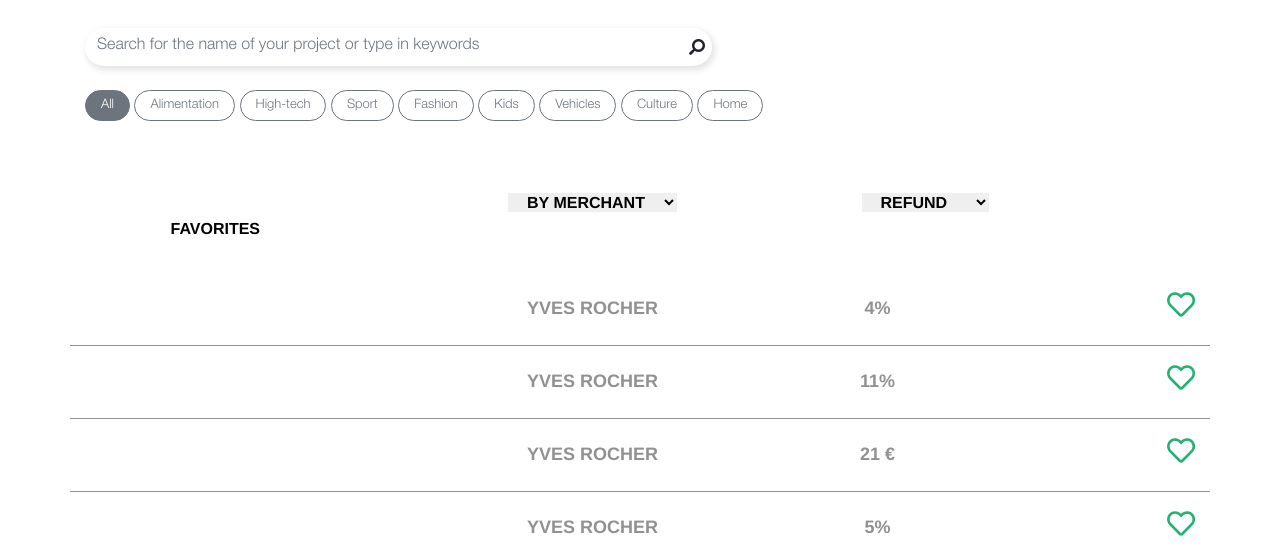
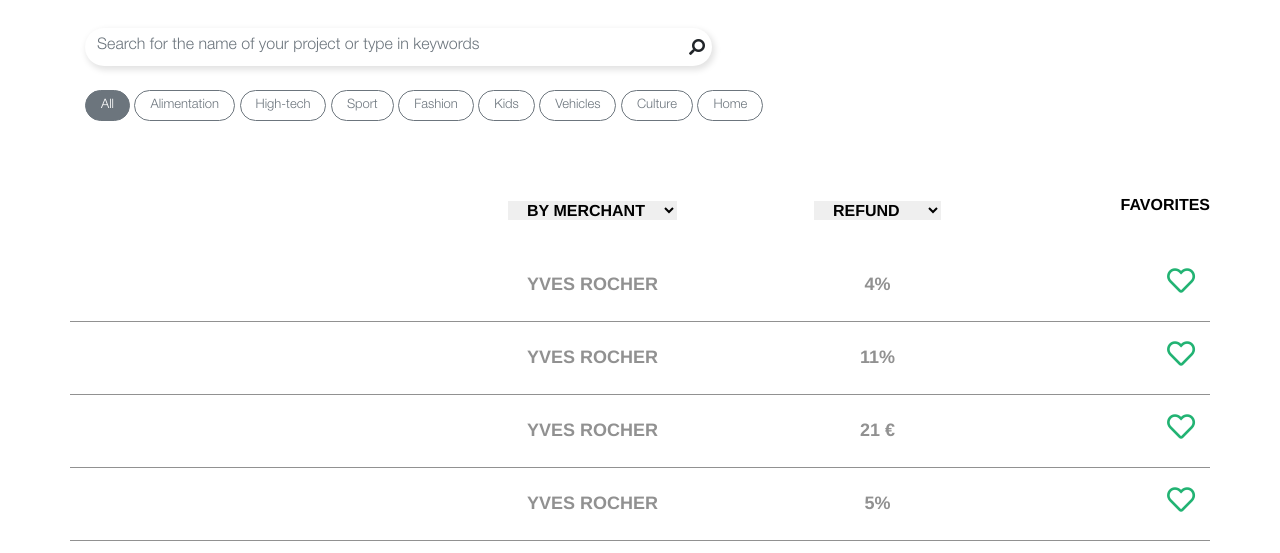
Before and after one commit to mehedihasan806/clients, a plain HTML site: page brands.html in a window 1280 px wide. Shown: the part 193-746 px from the top of the page. Drawn offline with nearby package versions, Linux system fonts and the light colour scheme; a script that the page names is missing.

Commit message:
Add files via upload

```diff
--- a/brands.html
+++ b/brands.html
@@ -121,7 +121,7 @@
               <div class="col-md-12">
                  <div class="row align-items-center pb-3">
                      <div class="col-md-4 col-3"></div>
-                     <div class="col-3 text-center">
+                     <div class="col-md-3 col-3 text-center">
                          <select class="filter-select">
                              <option>BY MERCHANT</option>
                              <option>6 select</option>
@@ -129,14 +129,14 @@
                              <option>8 select</option>
                          </select>
                      </div>
-                     <div class="col-4 text-center">
+                     <div class="col-md-3 col-4 text-center">
                          <select class="filter-select">
                              <option>refund</option>
                              <option>2 select</option>
                              <option>3 select</option>
                              <option>4 select</option>
                          </select></div>
-                     <div class="col-2 text-right filter-select">Favorites</div>
+                     <div class="col-md-2 col-2 text-right filter-select">Favorites</div>
                  </div> <!-- select filter End -->
 
                  <div class="row align-items-center brand-row">
```
